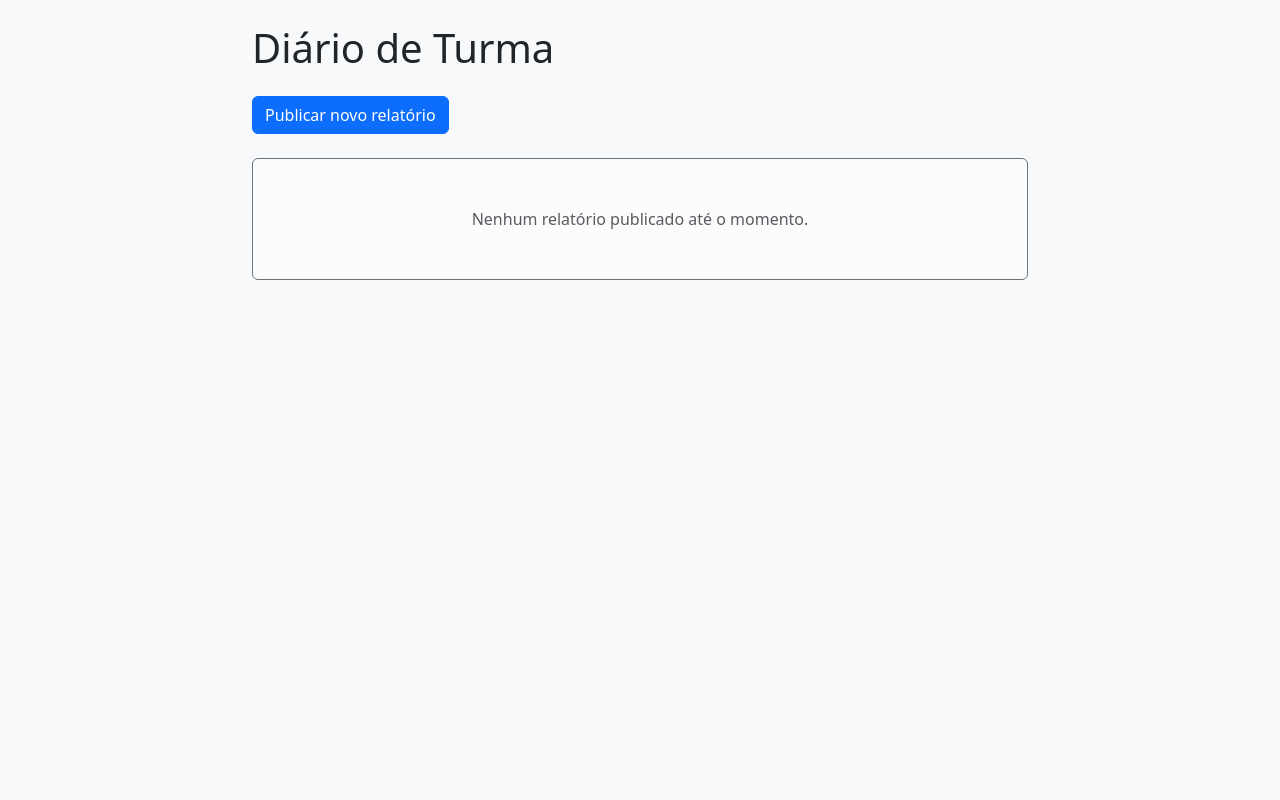
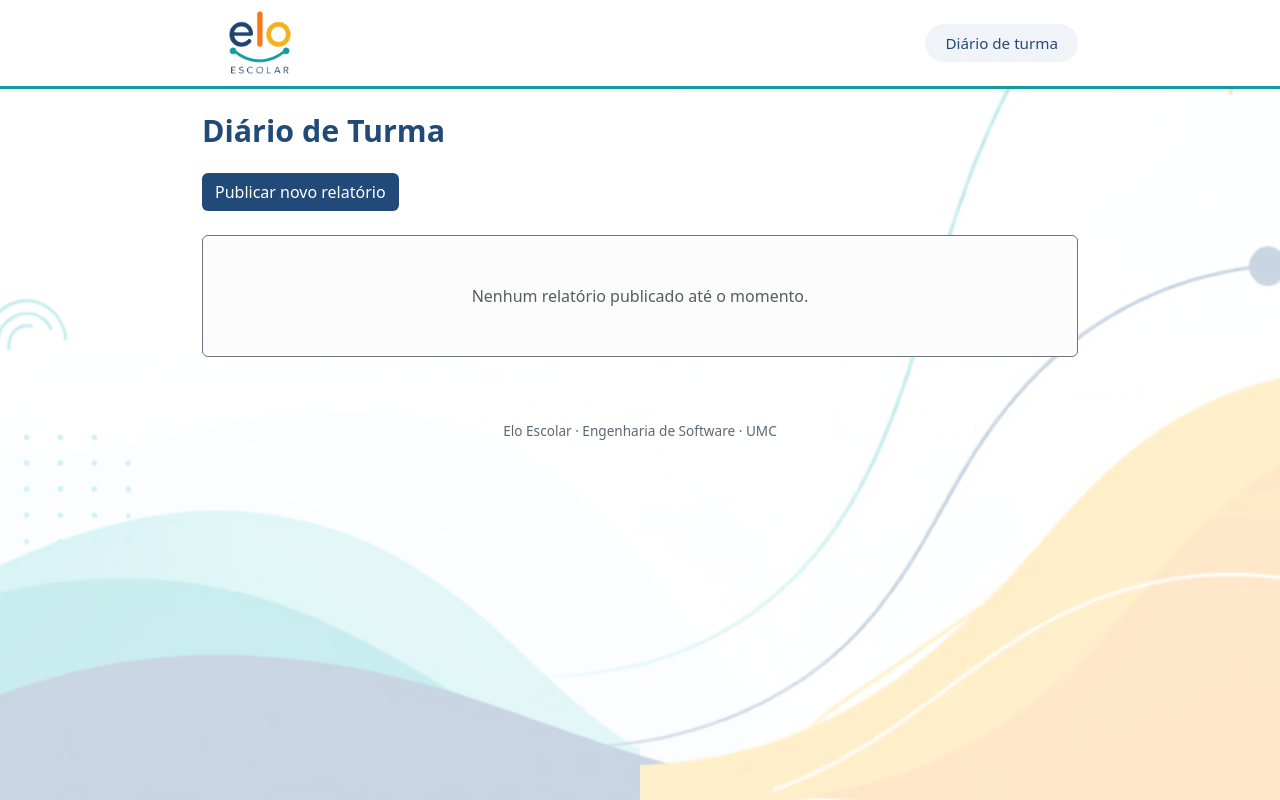
Before and after one commit to lucasaccardo/elo-escolar-project, a Django app: page /relatorios/ in a window 1280 px wide. Run offline with Django 5.2, Linux system fonts and the light colour scheme; data that the repository does not hold is empty.

Commit message:
Adiciona identidade visual, template base e arquivos estaticos

```diff
--- a/config/settings.py
+++ b/config/settings.py
@@ -118,6 +118,7 @@ USE_TZ = True
 
 STATIC_URL = 'static/'
 
+STATICFILES_DIRS = [BASE_DIR / 'static']
 
 # Email
 # https://docs.djangoproject.com/en/6.1/topics/email/#topic-email-configuration
--- /dev/null
+++ b/relatorios/templates/relatorios/base.html
@@ -0,0 +1,114 @@
+{% load static %}
+<!DOCTYPE html>
+<html lang="pt-br">
+<head>
+    <meta charset="UTF-8">
+    <meta name="viewport" content="width=device-width, initial-scale=1.0">
+    <title>{% block titulo %}Elo Escolar{% endblock %}</title>
+    <link href="https://cdn.jsdelivr.net/npm/bootstrap@5.3.0/dist/css/bootstrap.min.css" rel="stylesheet">
+    <style>
+        :root {
+            --elo-azul: #214A78;
+            --elo-turquesa: #159A9E;
+            --elo-amarelo: #F9B518;
+            --elo-laranja: #F47772;
+        }
+
+        body {
+            background-image:
+                linear-gradient(rgba(255, 255, 255, 0.78), rgba(255, 255, 255, 0.78)),
+                url("{% static 'img/1.png' %}");
+            background-position: bottom center;
+            background-size: cover;
+            background-attachment: fixed;
+            background-repeat: no-repeat;
+            min-height: 100vh;
+            color: #2b3440;
+        }
+
+        .topo {
+            background-color: #ffffff;
+            border-bottom: 3px solid var(--elo-turquesa);
+        }
+
+        .logo-caixa {
+            display: flex;
+            align-items: center; /* Centraliza a logo verticalmente de forma automática */
+            height: 70px; /* Dá respiro suficiente para a palavra ESCOLAR não cortar */
+            overflow: hidden;
+        }
+
+        .topo img {
+            height: 115px; /* Tamanho ajustado da imagem */
+            width: auto;
+        }
+
+        .link-diario {
+            background-color: #f0f4f8;
+            color: var(--elo-azul);
+            font-weight: 500;
+            padding: 8px 20px;
+            border-radius: 30px;
+            text-decoration: none;
+            font-size: 0.95rem;
+            transition: all 0.2s ease;
+        }
+
+        .link-diario:hover {
+            background-color: var(--elo-turquesa);
+            color: #ffffff;
+        }
+
+        h1 {
+            color: var(--elo-azul);
+            font-weight: 600;
+            font-size: 1.9rem;
+        }
+
+        .btn-elo {
+            background-color: var(--elo-azul);
+            color: #ffffff;
+        }
+
+        .btn-elo:hover {
+            background-color: #16345a;
+            color: #ffffff;
+        }
+
+        .card {
+            border: none;
+            border-radius: 12px;
+            background-color: rgba(255, 255, 255, 0.96);
+        }
+
+        .card-header {
+            border-bottom: 1px solid #e9eef3;
+        }
+
+        .rodape {
+            color: #5b6975;
+            font-size: 0.85rem;
+        }
+    </style>
+</head>
+<body>
+
+<nav class="topo shadow-sm py-2">
+    <div class="container d-flex justify-content-between align-items-center" style="max-width: 900px;">
+        <a href="{% url 'lista_relatorios' %}" class="logo-caixa">
+            <img src="{% static 'img/elo-escolar-logo.png' %}" alt="Elo Escolar">
+        </a>
+        <a class="link-diario" href="{% url 'lista_relatorios' %}">Diário de turma</a>
+    </div>
+</nav>
+
+<main class="container py-4" style="max-width: 900px;">
+    {% block conteudo %}{% endblock %}
+</main>
+
+<footer class="container text-center rodape py-4" style="max-width: 900px;">
+    Elo Escolar · Engenharia de Software · UMC
+</footer>
+
+</body>
+</html>
--- a/relatorios/templates/relatorios/lista_relatorios.html
+++ b/relatorios/templates/relatorios/lista_relatorios.html
@@ -1,23 +1,11 @@
-<!DOCTYPE html>
-<!--
-    Camada 1 - HTML: as tags, o esqueleto da pagina.
-    Camada 2 - Bootstrap: as classes, a aparencia.
-    Camada 3 - Django: chave dupla mostra dados, chave-porcento executa logica.
--->
-<html lang="pt-br">
-<head>
-    <meta charset="UTF-8">
-    <!-- Faz a pagina usar a largura real da tela em celulares e tablets -->
-    <meta name="viewport" content="width=device-width, initial-scale=1.0">
-    <title>Relatórios Diários - Elo Escolar</title>
-    <!-- Bootstrap 5 via CDN (secao 1.3 da monografia) - vem de um servidor na internet -->
-    <link href="https://cdn.jsdelivr.net/npm/bootstrap@5.3.0/dist/css/bootstrap.min.css" rel="stylesheet">
-</head>
-<body class="bg-light">
+{% extends 'relatorios/base.html' %}
 
-    <div class="container py-4" style="max-width: 800px;">
-        <h1 class="mb-4 text-dark">Diário de Turma</h1>
-        <a href="{% url 'cadastrar_relatorio' %}" class="btn btn-primary mb-4">Publicar novo relatório</a>
+{% block titulo %}Diário de turma - Elo Escolar{% endblock %}
+
+{% block conteudo %}
+    <h1 class="mb-4">Diário de Turma</h1>
+    <a href="{% url 'cadastrar_relatorio' %}" class="btn btn-elo mb-4">Publicar novo relatório</a>
+
     {% for relatorio in relatorios %}
         <div class="card shadow-sm mb-4 border-0">
 
@@ -56,8 +44,4 @@
             <p class="mb-0">Nenhum relatório publicado até o momento.</p>
         </div>
     {% endfor %}
-
-    </div>
-
-</body>
-</html>
+{% endblock %}
```
Also changed, not shown: static/img/1.png (added), static/img/2.png (added), static/img/3.png (added), static/img/4.png (added), static/img/5.png (added), static/img/elo-escolar-logo.png (added). Lines whose indentation alone changed are shown as unchanged.
